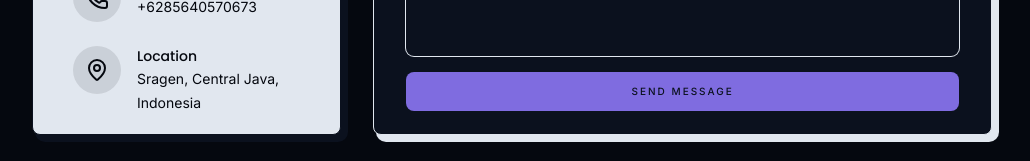
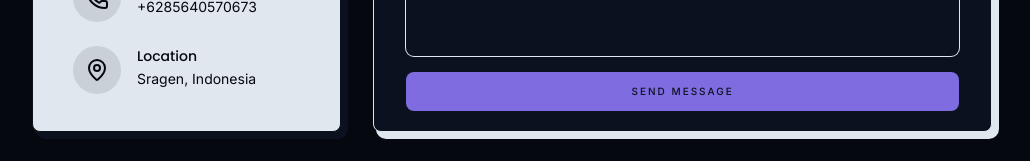
Before and after one commit to dikaafty/dikaafty-portofolio, a React (Vite) app: page / in a window 1280 px wide. Shown: the part 3541-3702 px from the top of the page, without its empty margins (128-1158 px from the left). Built offline with nearby package versions, Linux system fonts and the light colour scheme.

Commit message:
Change location in ContactSection

```diff
--- a/src/components/ContactSection.jsx
+++ b/src/components/ContactSection.jsx
@@ -129,7 +129,7 @@ const ContactSection = () => {
                     Location
                   </h4>
                   <a className="text-sm font-inter">
-                    Sragen, Central Java, Indonesia
+                    Sragen, Indonesia
                   </a>
                 </div>
               </div>
```
